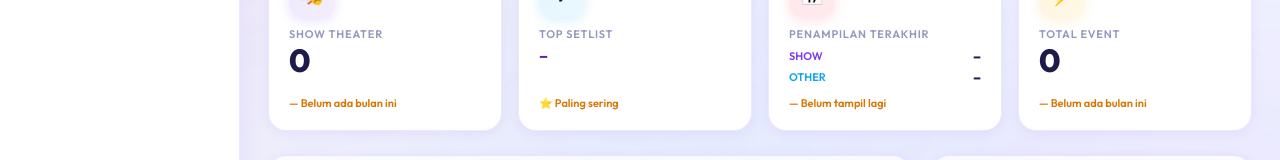
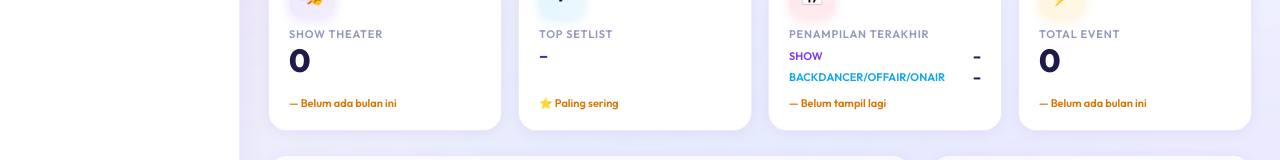
Before and after one commit to Indrarachman12/dailyintan, a Next.js app: page / in a window 1280 px wide. Shown: the part 304-464 px from the top of the page. Built offline with nearby package versions, Linux system fonts and the light colour scheme; no server answers; the database is empty.

Commit message:
Update label Other menjadi Backdancer/Offair/Onair

```diff
--- a/app/page.tsx
+++ b/app/page.tsx
@@ -156,7 +156,7 @@ export default function DashboardPage() {
                 <span className="stat-value" style={{ fontSize: 14 }}>{lastShowTheater ? formatDate(lastShowTheater.date) : '–'}</span>
               </div>
               <div style={{ display: 'flex', justifyContent: 'space-between', alignItems: 'center' }}>
-                <span style={{ fontSize: 11, fontWeight: 600, color: 'var(--cyan)', textTransform: 'uppercase' }}>Other</span>
+                <span style={{ fontSize: 11, fontWeight: 600, color: 'var(--cyan)', textTransform: 'uppercase' }}>Backdancer/Offair/Onair</span>
                 <span className="stat-value" style={{ fontSize: 14 }}>{lastOther ? formatDate(lastOther.date) : '–'}</span>
               </div>
             </div>
```
